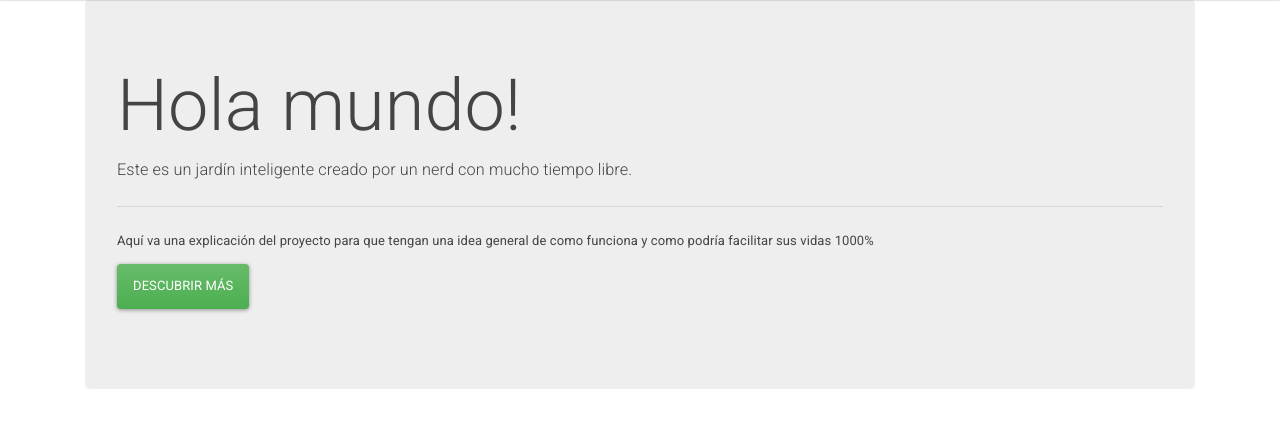
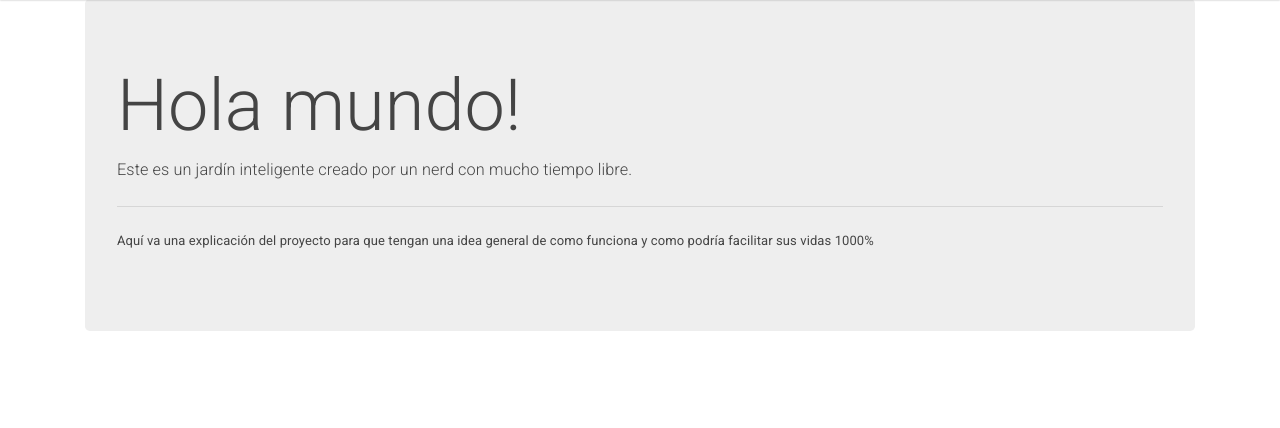
Before and after one commit to chrisRubiano/pi-garden, a Django app: page / in a window 1280 px wide. Shown: the part 81-509 px from the top of the page. Run offline with Django 3.2, Linux system fonts and the light colour scheme; some libraries are stand-ins or nearby versions.

Commit message:
removed button on home and added led :pineapple:

```diff
--- a/django_garden/garden/sensors/views.py
+++ b/django_garden/garden/sensors/views.py
@@ -7,6 +7,7 @@ from time import sleep
 def all_sensors_view(request):
     try:
         led = OutputDevice(17)
+        led.on()
         context_dict = {}
         ser = serial.Serial('/dev/ttyUSB0')
         sleep(2)
--- a/django_garden/garden/templates/pages/home.html
+++ b/django_garden/garden/templates/pages/home.html
@@ -8,7 +8,6 @@
         <hr class="my-4">
         <p>Aquí va una explicación del proyecto para que tengan una idea general de como funciona y como podría facilitar sus vidas 1000%</p>
         <p class="lead">
-        <a class="btn btn-success" href="#" role="button">Descubrir más</a>
         </p>
     </div>
 {% endblock content %}
```
